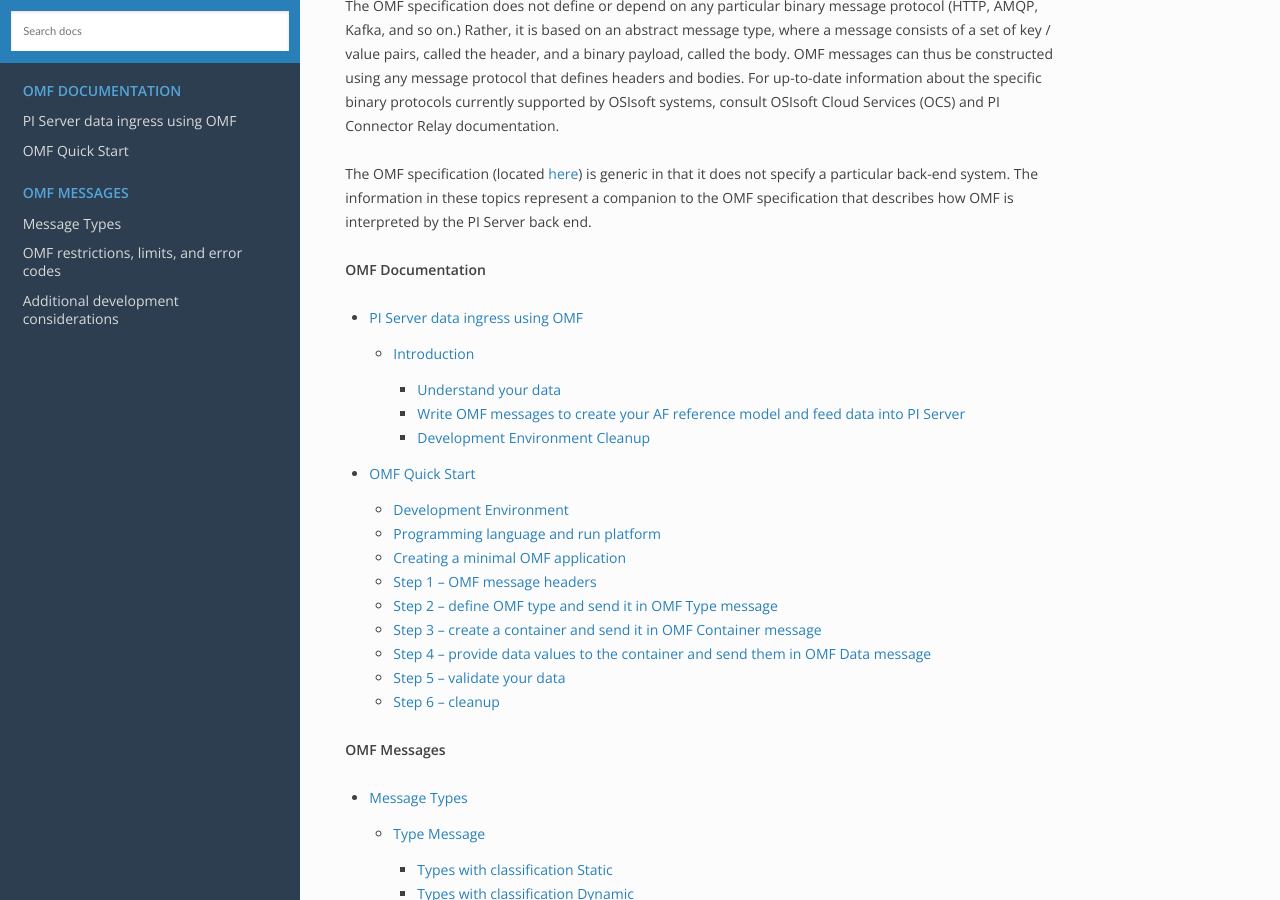
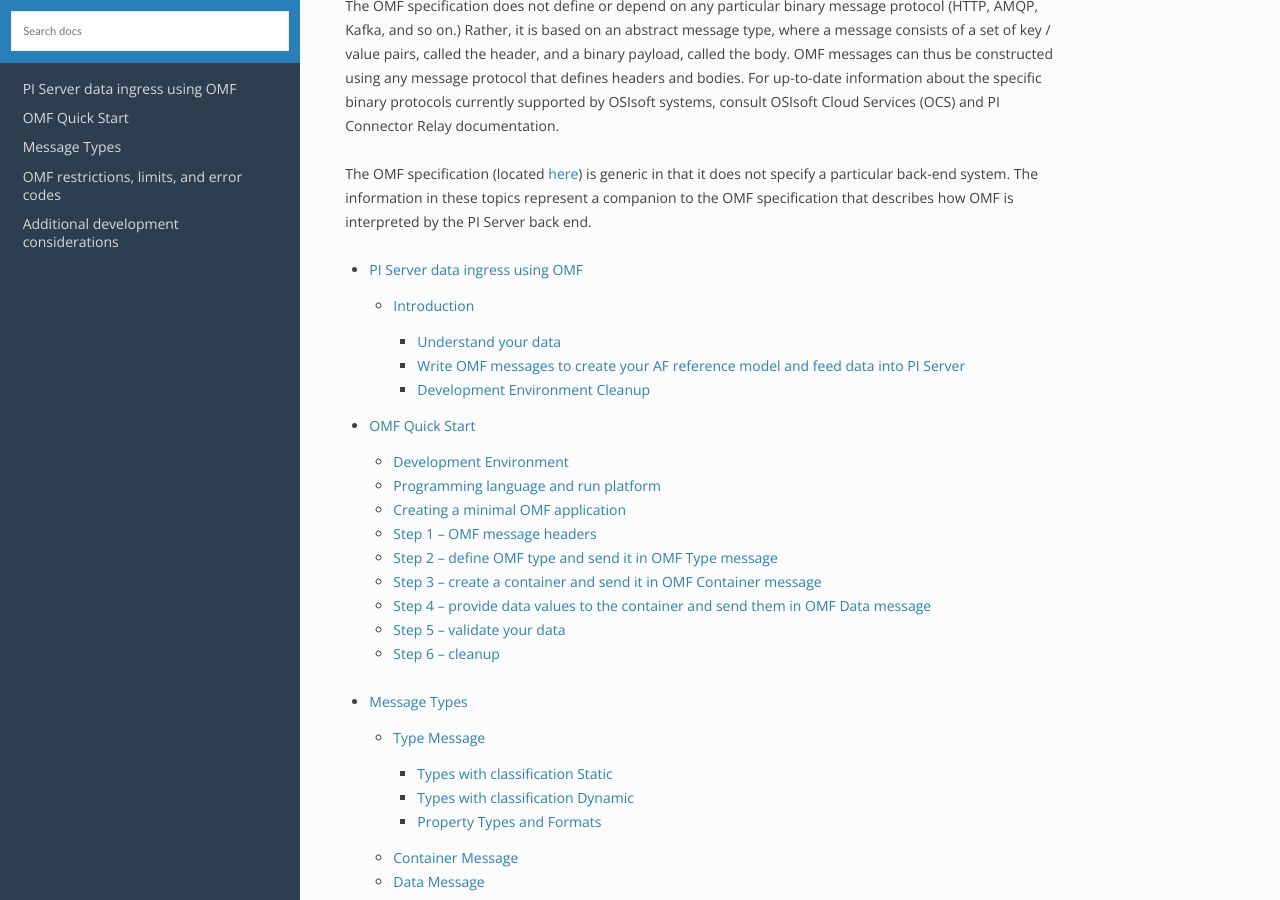
Before and after one commit to osisoft/OMF-Developer-Companion-Guide, a Sphinx documentation site: the page built from docs/index.rst, in a window 1280 px wide and 900 px high, scrolled down 423 px. Built offline with Sphinx 7.4.7 and the Read the Docs theme 2.0.0, drawn with Linux system fonts in a browser that asks for light colours.

Commit message:
Update index.rst

```diff
--- a/docs/index.rst
+++ b/docs/index.rst
@@ -23,13 +23,11 @@
 
 
 .. toctree::
-   :caption: OMF Documentation
 
    OMF-Dev-Intro
    OMF_Quick_Start
 
 .. toctree::
-   :caption: OMF Messages
 
    OMF_Msg_Types
    OMF-Reference
```
